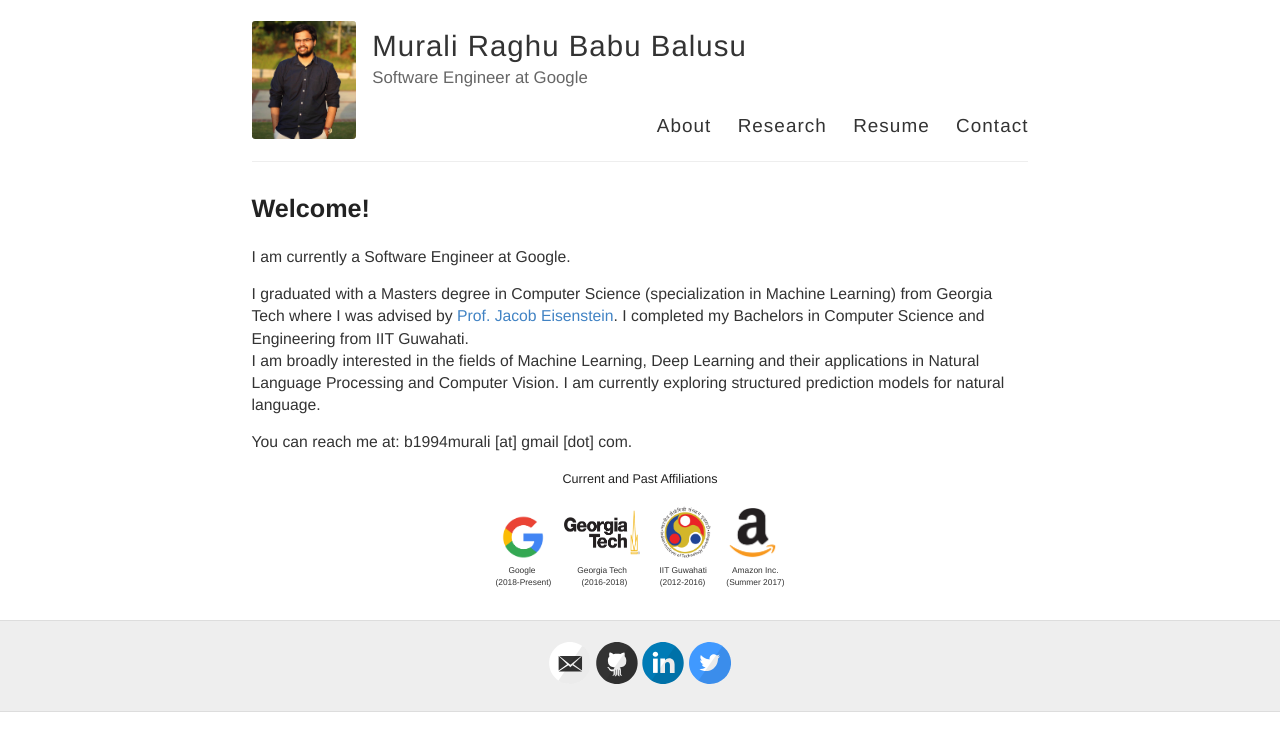
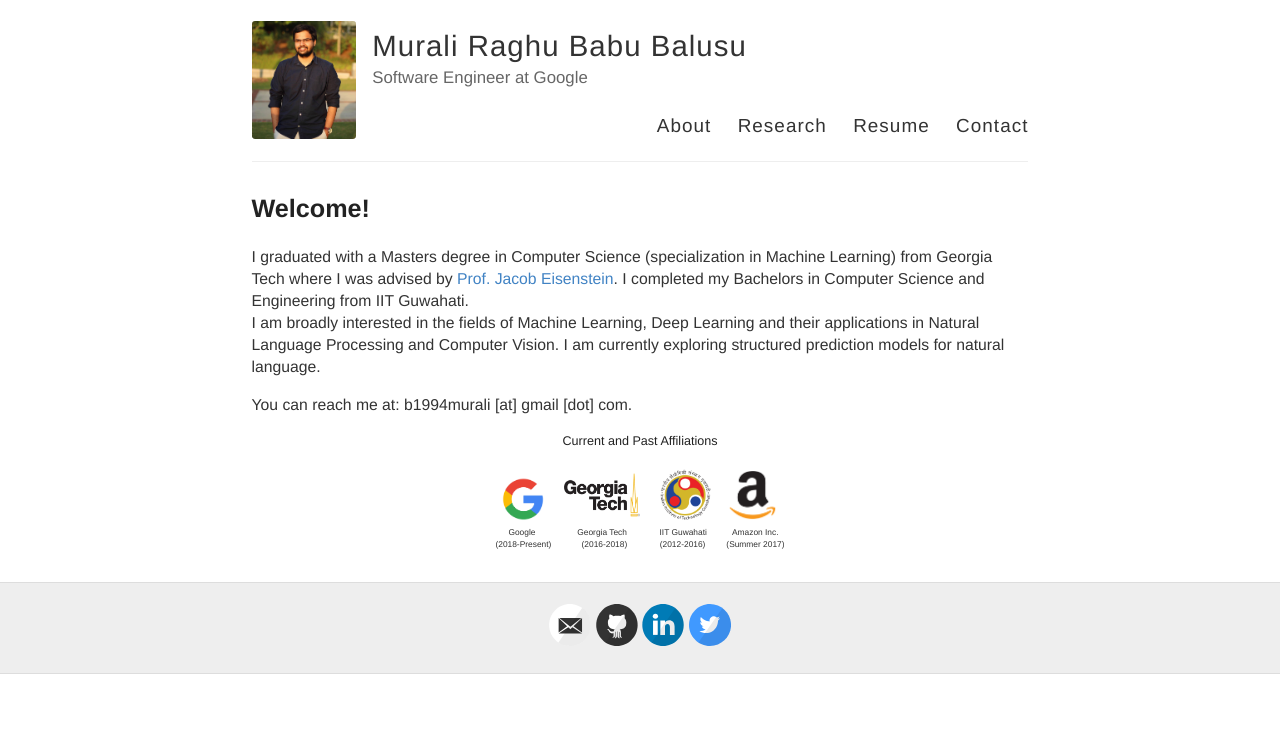
Before and after one commit to bmurali1994/bmurali1994.github.io, a Jekyll site: the page built from index.md, in a window 1280 px wide. Shown: the top 751 px of the page. Built offline with Jekyll 4.4.1, drawn with Linux system fonts in a browser that asks for light colours.

Commit message:
update homepage
update homepage

```diff
--- a/index.md
+++ b/index.md
@@ -3,8 +3,6 @@ layout: page
 title: Welcome!
 permalink: /
 ---
-
-I am currently a Software Engineer at Google.
 
 I graduated with a Masters degree in Computer Science (specialization in Machine Learning) from Georgia Tech where I was advised by [Prof. Jacob Eisenstein](https://www.cc.gatech.edu/~jeisenst/). I completed my Bachelors in Computer Science and Engineering from IIT Guwahati.
 I am broadly interested in the fields of Machine Learning, Deep Learning and their applications in Natural Language Processing and Computer Vision. I am currently exploring structured prediction models for natural language.
```
